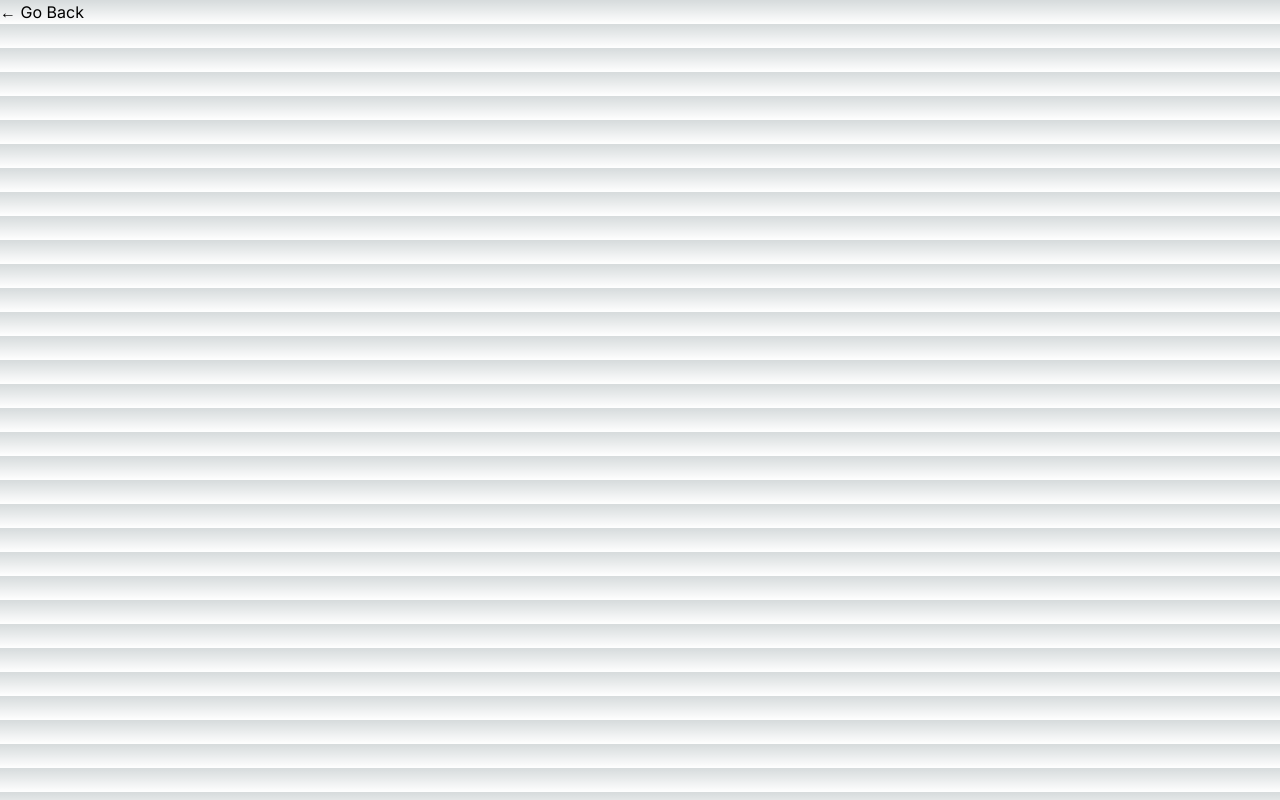
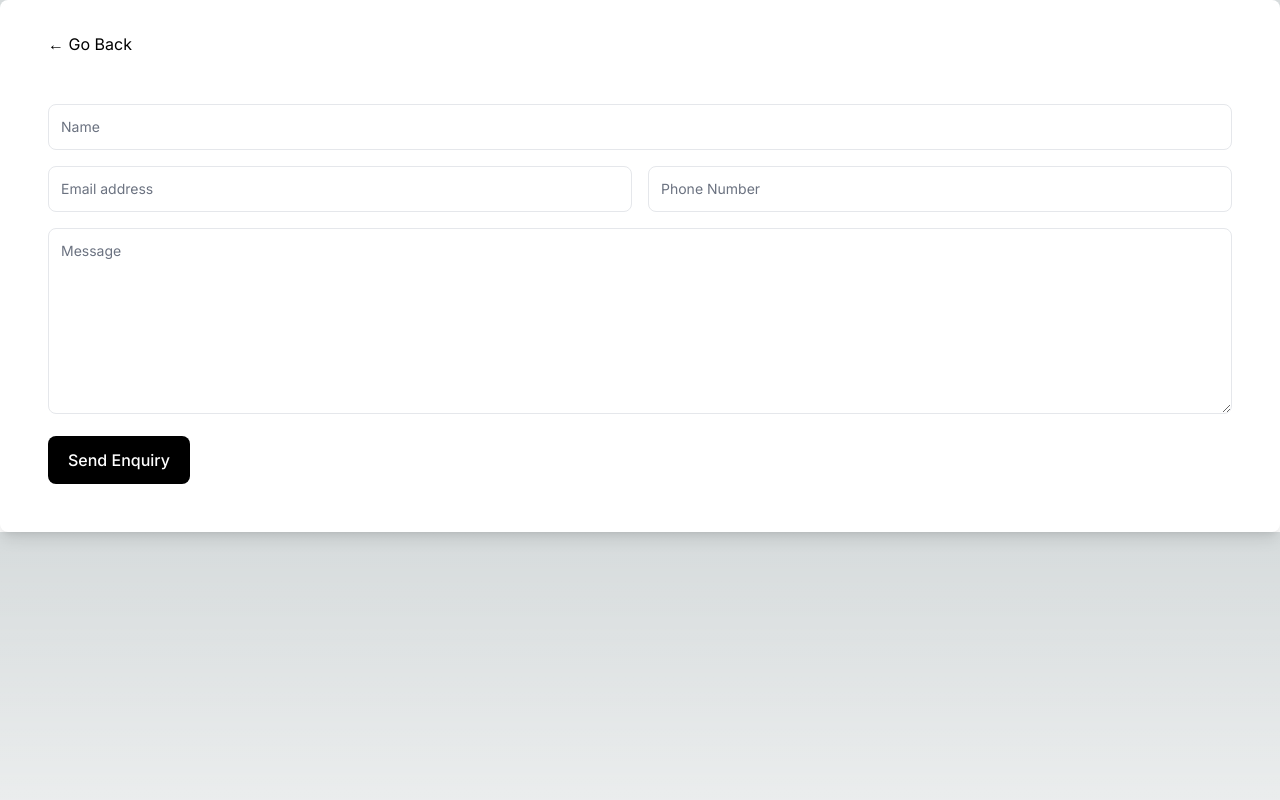
Before and after one commit to MisterMunchkin/mom-and-me-clinic, a Next.js app: page /appointment in a window 1280 px wide. Built offline with nearby package versions, Linux system fonts and the light colour scheme.

Commit message:
updated layouting and added new appointment form component

```diff
--- a/app/appointment/page.tsx
+++ b/app/appointment/page.tsx
@@ -1,3 +1,4 @@
+import AppointmentForm from "@/components/AppointmentForm";
 import Link from "next/link";
 
 interface AppointmentPageParams {
@@ -24,12 +25,15 @@ export default function Page({
   searchParams: AppointmentPageParams
 }) {
   const backNavString = `/${searchParams.backNav ?? ''}`;
+  console.log(searchParams);
   return (
-    <>
-      <Link href={backNavString} scroll={false}>
+    <div className="rounded-lg bg-white shadow-lg pt-4 lg:pt-8">
+      <Link className="px-8 lg:px-12" href={backNavString} scroll={false}>
         <span aria-hidden="true">←</span> Go Back
       </Link>
-      <h1>{searchParams.test}</h1>
-    </>
+      <div className="p-8 lg:col-span-3 lg:p-12">
+        <AppointmentForm />
+      </div>
+    </div>
   )
 }
--- /dev/null
+++ b/components/AppointmentForm.tsx
@@ -0,0 +1,57 @@
+export default function AppointmentForm() {
+  return (
+    <form action="" className="space-y-4">
+      <div>
+        <label className="sr-only" htmlFor="name">Name</label>
+        <input
+          className="w-full rounded-lg border-gray-200 p-3 text-sm"
+          placeholder="Name"
+          type="text"
+          id="name"
+        />
+      </div>
+
+      <div className="grid grid-cols-1 gap-4 sm:grid-cols-2">
+        <div>
+          <label className="sr-only" htmlFor="email">Email</label>
+          <input
+            className="w-full rounded-lg border-gray-200 p-3 text-sm"
+            placeholder="Email address"
+            type="email"
+            id="email"
+          />
+        </div>
+
+        <div>
+          <label className="sr-only" htmlFor="phone">Phone</label>
+          <input
+            className="w-full rounded-lg border-gray-200 p-3 text-sm"
+            placeholder="Phone Number"
+            type="tel"
+            id="phone"
+          />
+        </div>
+      </div>
+
+      <div>
+        <label className="sr-only" htmlFor="message">Message</label>
+
+        <textarea
+          className="w-full rounded-lg border-gray-200 p-3 text-sm"
+          placeholder="Message"
+          rows={8}
+          id="message"
+        ></textarea>
+      </div>
+
+      <div className="mt-4">
+        <button
+          type="submit"
+          className="inline-block w-full rounded-lg bg-black px-5 py-3 font-medium text-white sm:w-auto"
+        >
+          Send Enquiry
+        </button>
+      </div>
+    </form>
+  )
+}
```
